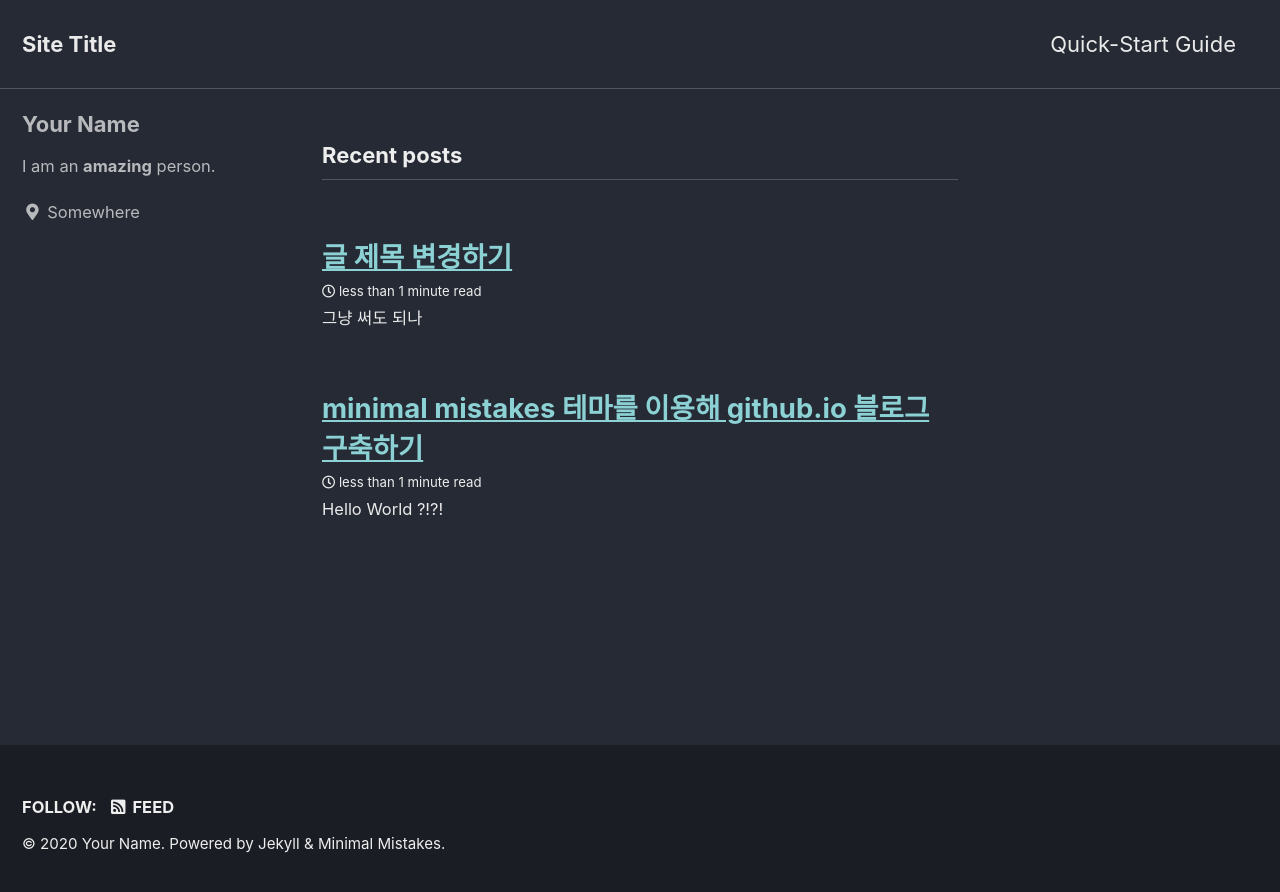
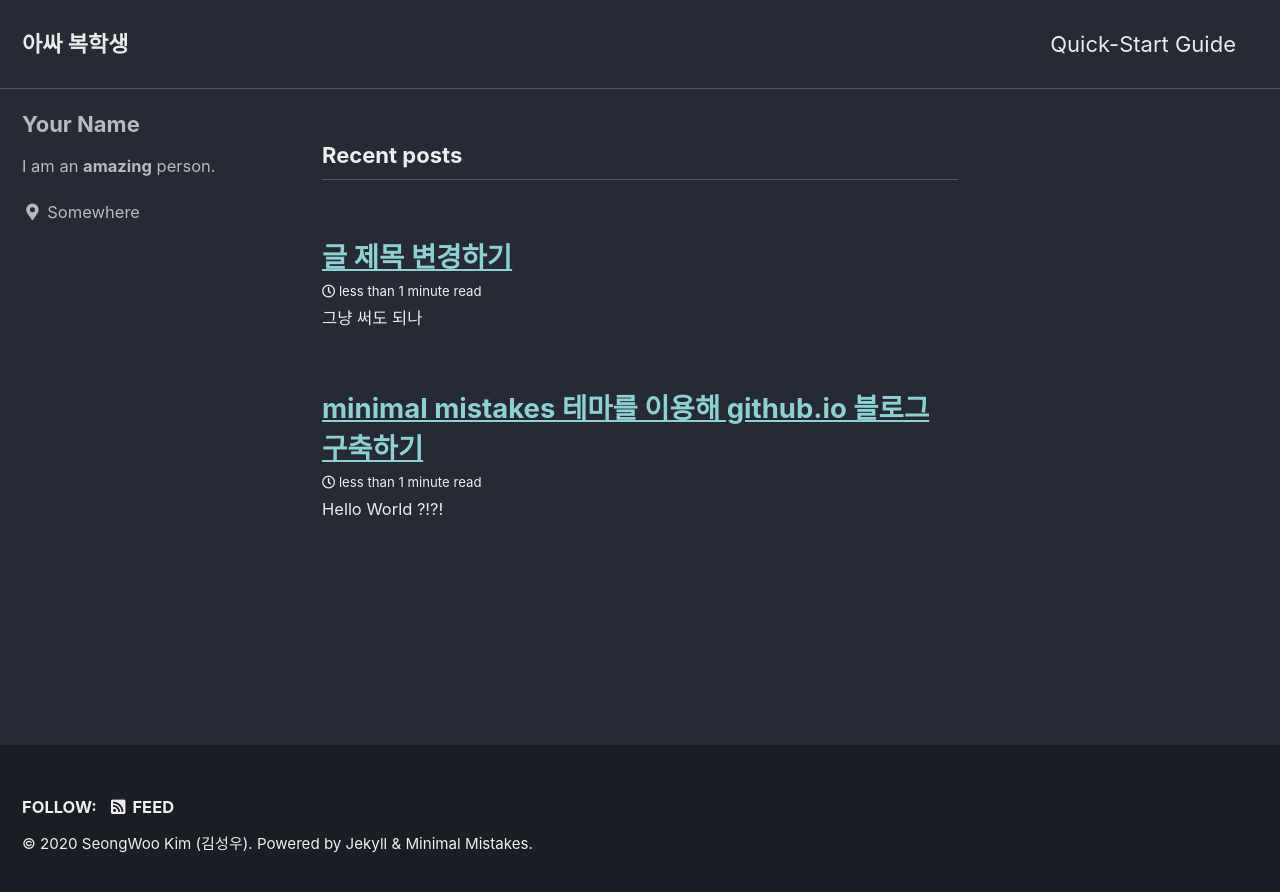
Before and after one commit to tjddn0402/tjddn0402.github.io, a Jekyll site: the page built from index.html, in a window 1280 px wide. Shown: the top 892 px of the page. Built offline with Jekyll 4.4.1, drawn with Linux system fonts in a browser that asks for light colours; cached includes are drawn as plain includes; the list of posts is cut into pages by our own code.

Commit message:
Update _config.yml

```diff
--- a/_config.yml
+++ b/_config.yml
@@ -16,11 +16,11 @@ minimal_mistakes_skin    : "dark" # "air", "aqua", "contrast", "dark", "dirt", "
 
 # Site Settings
 locale                   : "en-US"
-title                    : "Site Title"
+title                    : "아싸 복학생"
 title_separator          : "-"
 subtitle                 : # site tagline that appears below site title in masthead
-name                     : "Your Name"
-description              : "An amazing website."
+name                     : "SeongWoo Kim (김성우)"
+description              : "인하대학교 "
 url                      : # the base hostname & protocol for your site e.g. "https://mmistakes.github.io"
 baseurl                  : # the subpath of your site, e.g. "/blog"
 repository               : # GitHub username/repo-name e.g. "mmistakes/minimal-mistakes"
```
